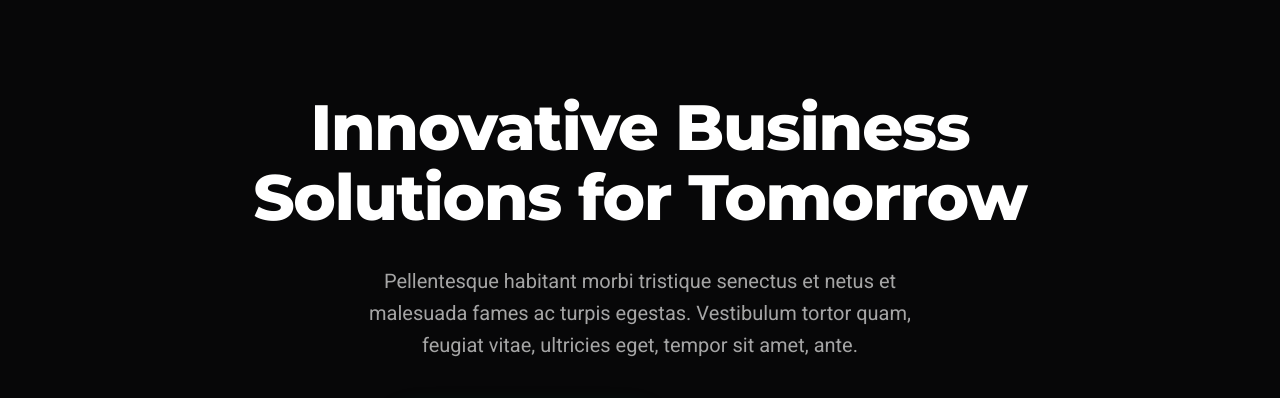
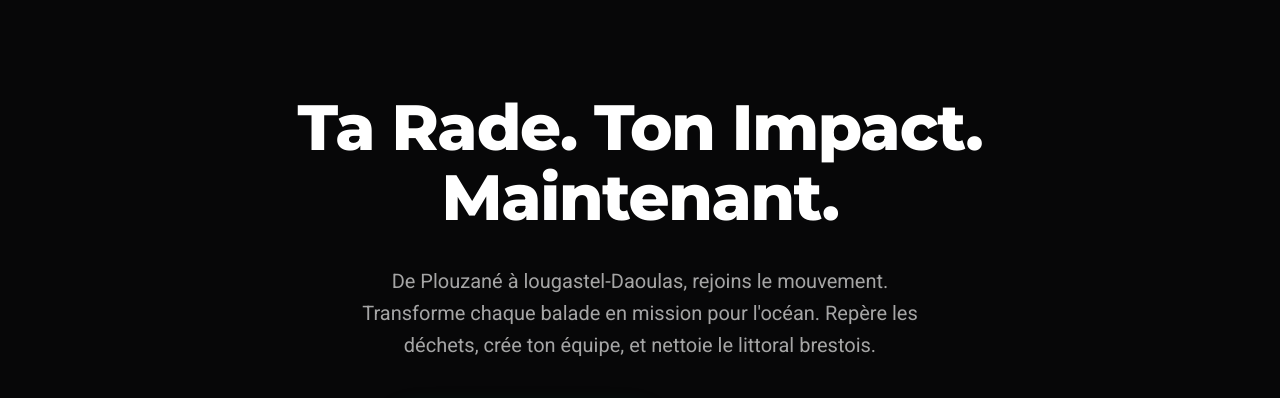
Before and after one commit to Paulcor35/RadeUP, a plain HTML site: page index.html in a window 1280 px wide. Shown: the part 78-476 px from the top of the page. Drawn offline with Linux system fonts and the light colour scheme; animation ran at ten frames a second.

Commit message:
modif message page de garde

```diff
--- a/index.html
+++ b/index.html
@@ -98,8 +98,8 @@
         <div class="row justify-content-center text-center">
           <div class="col-lg-10">
             <div class="hero-content" data-aos="fade-up" data-aos-delay="200">
-              <h1>Innovative Business Solutions for Tomorrow</h1>
-              <p>Pellentesque habitant morbi tristique senectus et netus et malesuada fames ac turpis egestas. Vestibulum tortor quam, feugiat vitae, ultricies eget, tempor sit amet, ante.</p>
+              <h1>Ta Rade. Ton Impact. Maintenant.</h1>
+              <p>De Plouzané à lougastel-Daoulas, rejoins le mouvement. Transforme chaque balade en mission pour l'océan. Repère les déchets, crée ton équipe, et nettoie le littoral brestois.</p>
 
               <div class="hero-btns" data-aos="fade-up" data-aos-delay="300">
                 <a href="#about" class="btn btn-primary">Trouver une collecte</a>
```
